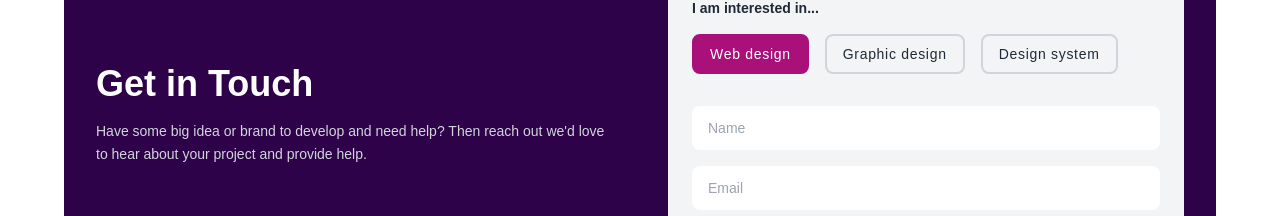
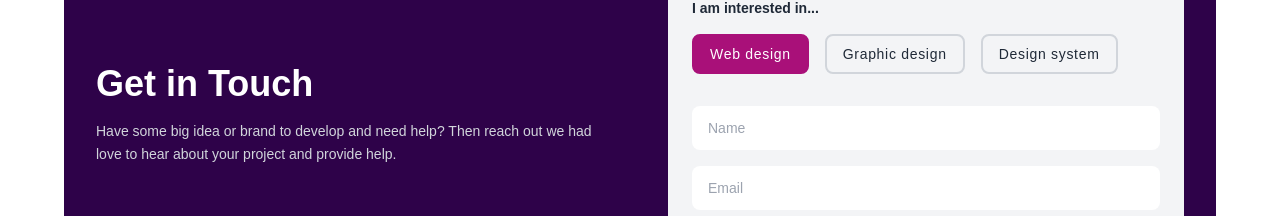
Before and after one commit to ParvezCoder/website, a Next.js app: page / in a window 1280 px wide. Shown: the part 2120-2336 px from the top of the page. Built offline with nearby package versions, Linux system fonts and the light colour scheme.

Commit message:
remove error

```diff
--- a/src/app/Components/Body.tsx
+++ b/src/app/Components/Body.tsx
@@ -399,7 +399,7 @@ export default function Body() {
                 <div className="grid lg:grid-cols-2 items-center gap-14 sm:p-8 p-4 font-[sans-serif]">
                     <div>
                         <h1 className="text-4xl font-bold text-white">Get in Touch</h1>
-                        <p className="text-sm text-gray-300 mt-4 leading-relaxed">Have some big idea or brand to develop and need help? Then reach out we'd love to hear about your project  and provide help.</p>
+                        <p className="text-sm text-gray-300 mt-4 leading-relaxed">Have some big idea or brand to develop and need help? Then reach out we had love to hear about your project  and provide help.</p>
 
                         <ul className="mt-12 space-y-8">
                             <li className="flex items-center">
```
